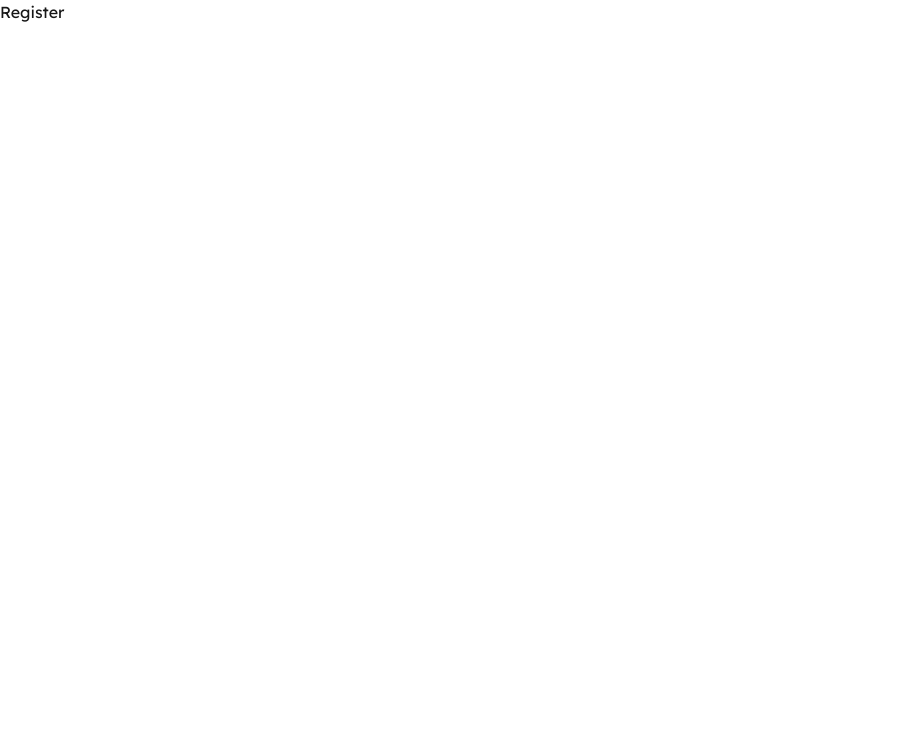
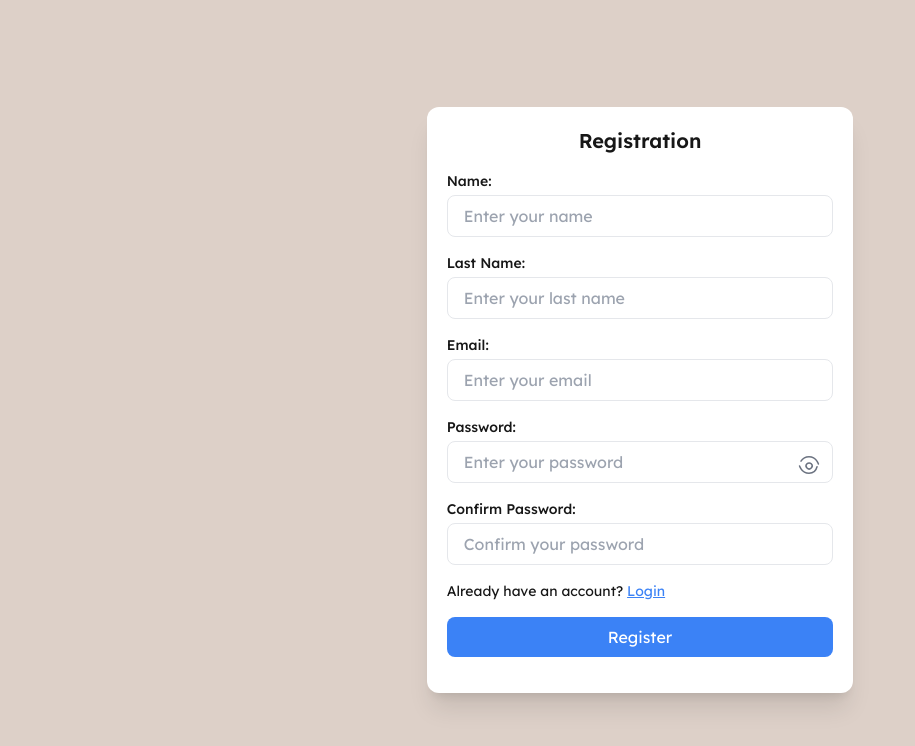
Before and after one commit to 21DP2MLejn/Tailors-Touch, a Next.js app in the folder frontend/: page /auth/register in a window 1280 px wide. Shown: the top 746 px of the page, without its empty margins (0-915 px from the left). Built offline with nearby package versions, Linux system fonts and the light colour scheme; a web font is replaced by a local one.

Commit message:
registration frontend

```diff
--- a/frontend/src/app/auth/register/page.tsx
+++ b/frontend/src/app/auth/register/page.tsx
@@ -1,7 +1,191 @@
+"use client";
+import { use, useState } from "react";
+import axios from "axios";
+import Link from "next/link";
+import { useRouter } from "next/navigation";
+
 export default function Register() {
-    return (
-      <div>
-        <h1>Register</h1>
+  const [formData, setFormData] = useState({
+    name: "",
+    lastname: "",
+    email: "",
+    password: "",
+    password_confirmation: "",
+  });
+
+  const [showPassword, setShowPassword] = useState(false);
+  const [loading, setLoading] = useState(false);
+  const [error, setError] = useState(String);
+  const router = useRouter();
+  const handleChange = (e: React.ChangeEvent<HTMLInputElement>) => {
+    const { name, value } = e.target;
+    setFormData({ ...formData, [name]: value });
+  };
+
+  const togglePasswordVisibility = () => {
+    setShowPassword(!showPassword);
+  };
+
+  const handleSubmit = async (e: React.FormEvent) => {
+    e.preventDefault();
+
+    setLoading(true);
+    setError(String);
+
+    try {
+      const response = await axios.post("http://127.0.0.1:8000/api/auth/register", formData, {
+        headers: {
+          "Content-Type": "application/json",
+        },
+      });
+
+      if (response.status === 200) {
+        router.push("/auth/login");
+        console.log("Registration successful:", response.data);
+      } else {
+        setError("Error: " + (response.data.message || "Something went wrong"));
+      }
+    } catch (err) {
+      console.error("Error during registration:", err);
+      setError("An error occurred. Please try again later.");
+    } finally {
+      setLoading(false);
+    }
+  };
+
+  return (
+    <div className="h-screen flex items-center justify-center">
+      <div className="bg-white w-full sm:w-1/3 rounded-xl p-5 h-auto shadow-xl relative">
+        <div className="flex flex-col items-center mb-4">
+          <h1 className="text-xl font-semibold mb-4">Registration</h1>
+          <form onSubmit={handleSubmit} className="w-full">
+            <div className="flex flex-col w-full mb-4">
+              <label htmlFor="name" className="mb-1 text-sm font-medium">
+                Name:
+              </label>
+              <input
+                type="text"
+                name="name"
+                id="name"
+                placeholder="Enter your name"
+                value={formData.name}
+                onChange={handleChange}
+                className="w-full px-4 py-2 border rounded-lg"
+              />
+            </div>
+            <div className="flex flex-col w-full mb-4">
+              <label htmlFor="lastname" className="mb-1 text-sm font-medium">
+                Last Name:
+              </label>
+              <input
+                type="text"
+                name="lastname"
+                id="lastname"
+                placeholder="Enter your last name"
+                value={formData.lastname}
+                onChange={handleChange}
+                className="w-full px-4 py-2 border rounded-lg"
+              />
+            </div>
+            <div className="flex flex-col w-full mb-4">
+              <label htmlFor="email" className="mb-1 text-sm font-medium">
+                Email:
+              </label>
+              <input
+                type="email"
+                name="email"
+                id="email"
+                placeholder="Enter your email"
+                value={formData.email}
+                onChange={handleChange}
+                className="w-full px-4 py-2 border rounded-lg"
+              />
+            </div>
+            <div className="flex flex-col w-full mb-4 relative">
+              <label htmlFor="password" className="mb-1 text-sm font-medium">
+                Password:
+              </label>
+              <input
+                type={showPassword ? "text" : "password"}
+                name="password"
+                id="password"
+                placeholder="Enter your password"
+                value={formData.password}
+                onChange={handleChange}
+                className="w-full px-4 py-2 border rounded-lg"
+              />
+              <button
+                type="button"
+                onClick={togglePasswordVisibility}
+                className="absolute right-3 top-9 text-gray-500 hover:text-gray-700"
+              >
+                {showPassword ? (
+                  <svg
+                    xmlns="http://www.w3.org/2000/svg"
+                    fill="none"
+                    viewBox="0 0 24 24"
+                    strokeWidth="1.5"
+                    stroke="currentColor"
+                    className="w-6 h-6"
+                  >
+                    <path
+                      strokeLinecap="round"
+                      strokeLinejoin="round"
+                      d="M3.98 8.223C4.805 6.92 7.295 3.75 12 3.75c4.706 0 7.195 3.17 8.02 4.473a10.724 10.724 0 011.42 2.777m-1.42 2.777C19.195 17.08 16.706 20.25 12 20.25c-4.705 0-7.195-3.17-8.02-4.473a10.726 10.726 0 01-1.42-2.777m11.685-2.223a3 3 0 11-4.243 4.243 3 3 0 014.243-4.243z"
+                    />
+                  </svg>
+                ) : (
+                  <svg
+                    xmlns="http://www.w3.org/2000/svg"
+                    fill="none"
+                    viewBox="0 0 24 24"
+                    strokeWidth="1.5"
+                    stroke="currentColor"
+                    className="w-6 h-6"
+                  >
+                    <path
+                      strokeLinecap="round"
+                      strokeLinejoin="round"
+                      d="M3.98 8.223C4.805 6.92 7.295 3.75 12 3.75c4.706 0 7.195 3.17 8.02 4.473a10.724 10.724 0 011.42 2.777m-1.42 2.777C19.195 17.08 16.706 20.25 12 20.25c-4.705 0-7.195-3.17-8.02-4.473a10.726 10.726 0 01-1.42-2.777m11.685-2.223a3 3 0 11-4.243 4.243 3 3 0 014.243-4.243z"
+                    />
+                  </svg>
+                )}
+              </button>
+            </div>
+            <div className="flex flex-col w-full mb-4 relative">
+              <label htmlFor="password_confirmation" className="mb-1 text-sm font-medium">
+                Confirm Password:
+              </label>
+              <input
+                type={showPassword ? "text" : "password"}
+                name="password_confirmation"
+                id="password_confirmation"
+                placeholder="Confirm your password"
+                value={formData.password_confirmation}
+                onChange={handleChange}
+                className="w-full px-4 py-2 border rounded-lg"
+              />
+            </div>
+
+            <p className="text-sm mb-4">
+              Already have an account?{" "}
+              <Link href="/auth/login" className="text-blue-500 underline">
+                Login
+              </Link>
+            </p>
+
+            {error && <div className="text-red-500 text-sm mb-4">{error}</div>}
+
+            <button
+              type="submit"
+              className="w-full bg-blue-500 text-white px-4 py-2 rounded-lg hover:bg-blue-600 transition"
+              disabled={loading}
+            >
+              {loading ? "Registering..." : "Register"}
+            </button>
+          </form>
+        </div>
       </div>
-    );
-  }
+    </div>
+  );
+}
--- a/frontend/src/app/globals.css
+++ b/frontend/src/app/globals.css
@@ -4,7 +4,7 @@
 @tailwind utilities;
 
 :root {
-  --beige: #ffffff;
+  --beige: #DDD0C8;
   --dark-gray: #171717;
 }
 
```
Also changed, not shown: frontend/package.json (+7 -6 lines), 2 other files (tests, documents, lock files or other folders).
